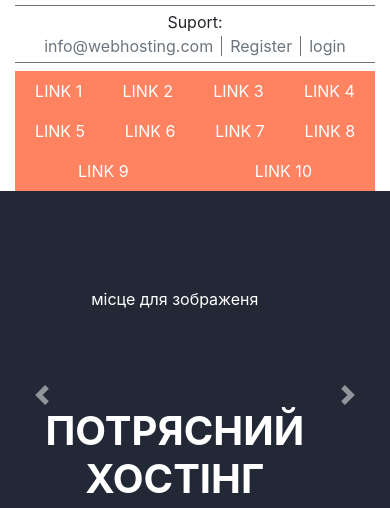
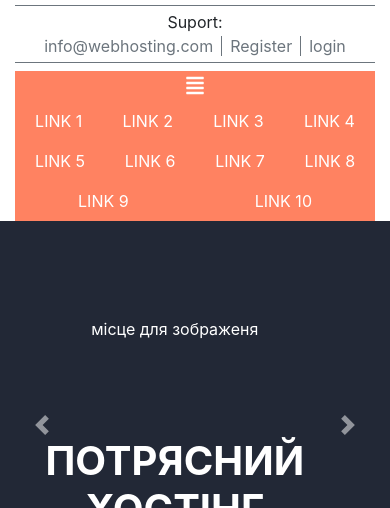
Before and after one commit to cry-sky/Gh_test, a plain HTML site: page index.html in a window 390 px wide. Shown: the part 327-835 px from the top of the page. Drawn offline with nearby package versions, Linux system fonts and the light colour scheme.

Commit message:
mod index

```diff
--- a/css/style.css
+++ b/css/style.css
@@ -23,6 +23,10 @@ footer{
 	background-color: transparent;
 	border-radius: 50%;
 	border: solid 3px yellow;
+}
+.style_n{
+	background-color: #FF8261;
+	border-radius: none;
 }
 .carousel-indicators>li[class="active"]{
 		border: solid 3px blue;
--- a/index.html
+++ b/index.html
@@ -18,7 +18,11 @@
 					<p class="w-100 text-center text-md-right border border-secondary border-right-0 border-left-0 py-1 my-2">Suport: <a class="text-secondary px-2" href="#">info@webhosting.com</a><a class="text-secondary px-2 border border-secondary border-right-0 border-top-0 border-bottom-0" href="#">Register</a><a class="text-secondary px-2 border border-secondary border-right-0 border-top-0 border-bottom-0" href="#">login</a> </p>
 				</div>
 			</div>
-			<div class="text-uppercase">
+			<div class="style_b">
+				<button class="navbar-toggler navbar-toggler-right w-100 d-block d-sm-none" type="button" data-toggle="collapse" data-target="#navbarColor01" aria-controls="navbarColor01" aria-expanded="false" aria-label="Toggle navigation">
+					<span class="text-white"><i class="fas fa-align-justify"></i></span>
+				</button>
+				<div class="text-uppercase w-100 show" id="navbarColor01">
 					<ul class="nav nav-pills nav-fill">
 						<li class="nav-item"><a href="" class="style_b px-3 px-sm-4 px-md-1 text-white w-100 h-100 d-inline-block py-2">link 1</a></li>
 						<li class="nav-item"><a href="" class="style_b px-3 px-sm-4 px-md-1 text-white w-100 h-100 d-inline-block py-2">link 2</a></li>
@@ -31,6 +35,7 @@
 						<li class="nav-item"><a href="" class="style_b px-3 px-sm-4 px-md-1 text-white w-100 h-100 d-inline-block py-2">link 9</a></li>
 						<li class="nav-item"><a href="" class="style_b px-3 px-sm-4 px-md-1 text-white w-100 h-100 d-inline-block py-2">link 10</a></li>
 					</ul>
+				</div>
 				</div>
 		</div>
 	</header>
```
Lines whose indentation alone changed are shown as unchanged.
